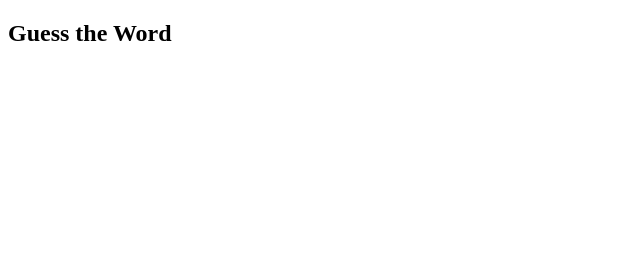
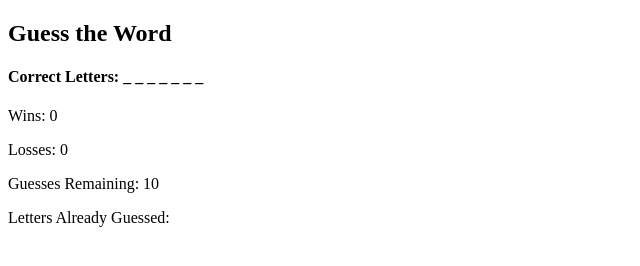
Before and after one commit to hagoodj/word-guess-game, a plain HTML site: page index.html in a window 1280 px wide. Shown: the whole page, without its empty margins (0-640 px from the left). Drawn offline with Linux system fonts and the light colour scheme.

Commit message:
correct letters array and correct letters display on webpage

```diff
--- a/assets/javascript/game.js
+++ b/assets/javascript/game.js
@@ -0,0 +1,73 @@
+// defining variables
+var wins = 0;
+var losses = 0;
+var guessesRemaining = 10;
+var lettersGuessed = [];
+var correctLetters = [];
+
+// writing variables to website
+document.getElementById("wins").innerHTML = "Wins: " + wins;
+document.getElementById("losses").innerHTML = "Losses: " + losses;
+document.getElementById("guessesRemaining").innerHTML = "Guesses Remaining: " + guessesRemaining;
+document.getElementById("lettersGuessed").innerHTML = "Letters Already Guessed: " + lettersGuessed;
+
+// define alphabet array and selecting a random letter
+var wordList = ["apple", "yellow", "people", "giraffe"];
+var computerWord = wordList[Math.floor(Math.random() * 4)];
+
+console.log("computerWord: " + computerWord);
+console.log(computerWord.length);
+
+for (i = 0; i < computerWord.length; i++) {
+    correctLetters[i]= "_";
+    document.getElementById("correctLetters").innerHTML = correctLetters.join(' ');
+}
+// document.getElementById("correctLetters").innerHTML = correctLetters;
+console.log(correctLetters)
+
+
+
+
+// // function runs everytime a key is pressed
+// document.onkeypress = function (guess) {
+
+//     // storing the key pressed in a variable
+//     var selectedLetter = guess.key;
+
+//     // checking stored variables
+//     console.log("computerLetter: " + computerWord);
+//     console.log("selectedLetter: " + selectedLetter);
+//     console.log("***");
+
+//     // what happens when user guesses the computer letter
+//         wins++;
+//         document.getElementById("wins").innerHTML = "Wins: " + wins;
+//         guessesRemaining = 10;
+//         document.getElementById("guessesRemaining").innerHTML = "Guesses Remaining: " + guessesRemaining;
+//         lettersGuessed = [];
+//         document.getElementById("lettersGuessed").innerHTML = "Letters Guessed: " + lettersGuessed;
+//         computerLetter = alphabet[Math.floor(Math.random() * 26)];
+//         console.log(computerLetter);
+//     }
+
+//     // what happens when the user does not guess the computer letter
+//     else if (selectedLetter !== computerLetter) {
+//         guessesRemaining--;
+//         document.getElementById("guessesRemaining").innerHTML = "Guesses Remaining: " + guessesRemaining;
+//         lettersGuessed.push(selectedLetter);
+//         document.getElementById("lettersGuessed").innerHTML = "Letters Already Guessed: " + lettersGuessed;
+//     }
+
+//     // what happens when the users guesses equal 0
+//     if (guessesRemaining === 0) {
+//         losses++;
+//         document.getElementById("losses").innerHTML = "Losses: " + losses;
+//         guessesRemaining = 10;
+//         document.getElementById("guessesRemaining").innerHTML = "Guesses Remaining: " + guessesRemaining;
+//         lettersGuessed = [];
+//         document.getElementById("lettersGuessed").innerHTML = "Letters Already Guessed: " + lettersGuessed;
+//         computerLetter = alphabet[Math.floor(Math.random() * 26)];
+//         console.log(computerLetter);
+//     }
+
+// }
--- a/index.html
+++ b/index.html
@@ -9,6 +9,7 @@
 <body>
     <div class = container>
         <h2>Guess the Word</h2>
+        <h4>Correct Letters: <span id = "correctLetters"></span></h4>
         <p id = "wins"></p>
         <p id = "losses"></p>
         <p id = "guessesRemaining"></p>
```
